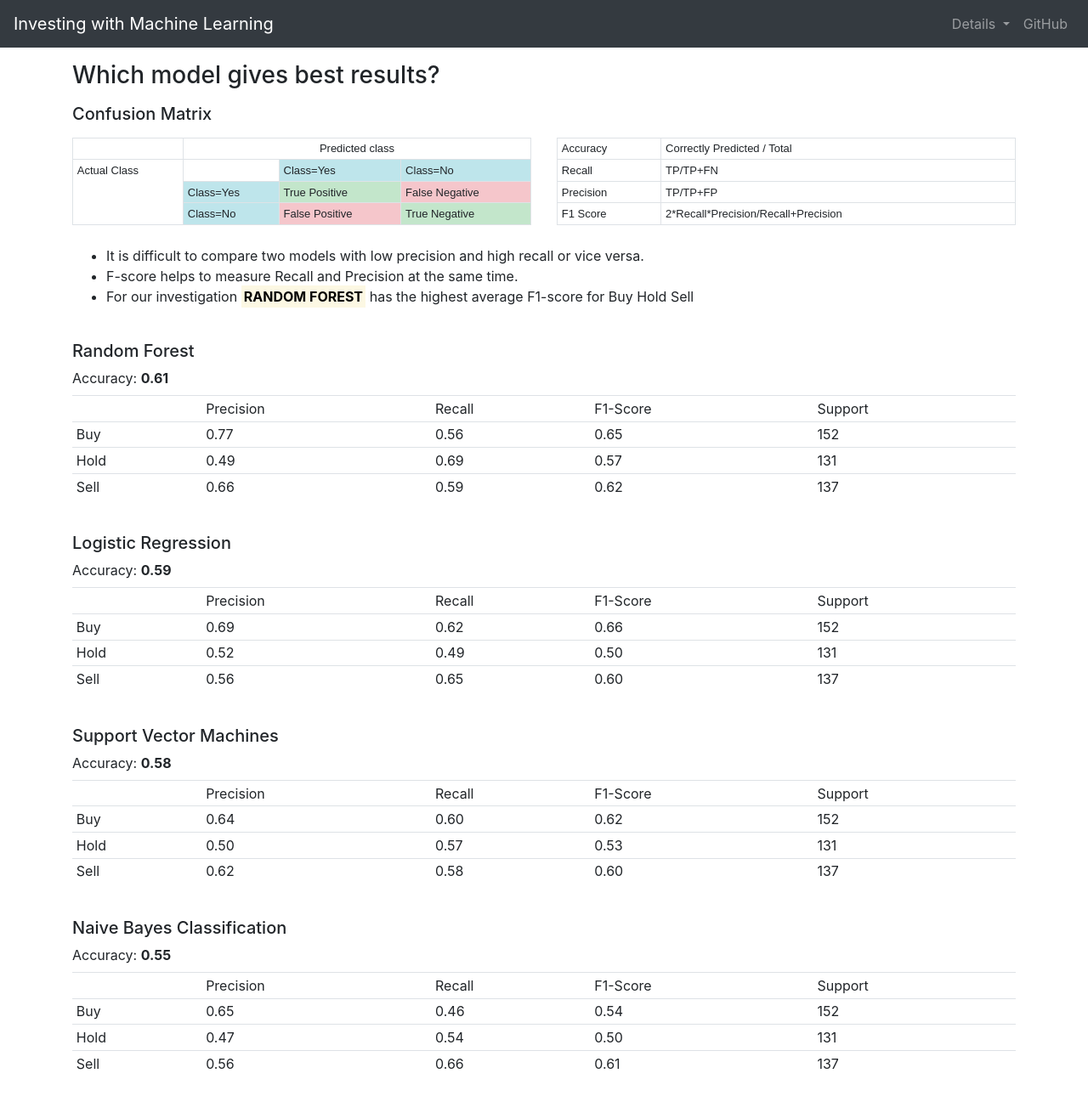
After one commit to mollyperlich/finalProject, a PHP site: page /bestmodel.html in a window 1280 px wide. The commit adds this page. Shown: the whole page at 85% size. Run offline with PHP 8.4, Linux system fonts and the light colour scheme.

Commit message:
Updated best model page

```diff
--- /dev/null
+++ b/visualization/bestmodel.html
@@ -0,0 +1,317 @@
+<html lang="en">
+<head>
+    <meta charset="UTF-8">
+    <meta name="viewport" content="width=device-width, initial-scale=1.0">
+    <meta http-equiv="X-UA-Compatible" content="ie=edge">
+    <title>Investing with Machine Learning: Best Model</title>
+
+    <!-- CSS: Bootstrap -->
+    <link rel="stylesheet" href="https://stackpath.bootstrapcdn.com/bootstrap/4.3.1/css/bootstrap.min.css" integrity="sha384-ggOyR0iXCbMQv3Xipma34MD+dH/1fQ784/j6cY/iJTQUOhcWr7x9JvoRxT2MZw1T" crossorigin="anonymous">
+
+    <!-- CSS: Custom for Site -->
+    <link rel="stylesheet" href="static/css/styles.css">
+</head>
+<body>
+
+
+    <!-- Nav Bar -->
+    <nav class="navbar navbar-dark bg-dark navbar-expand-md">
+
+        <!-- Landing Page Link -->
+        <a class="navbar-brand" href="index.html">
+            Investing with Machine Learning
+        </a>
+
+
+        <!-- Hamburger Menu -->
+        <button class="navbar-toggler" type="button" data-toggle="collapse"
+            data-target="#navbarNavDropdown" aria-controls="navbarNavDropdown" aria-expanded="false"
+            aria-label="Toggle navigation">
+            <span class="navbar-toggler-icon"></span>
+        </button>
+
+
+        <!-- Links for Nav Bar -->
+        <div id="navbarNavDropdown" class="navbar-collapse collapse">
+
+            <!--Ensure for buttons to be left justified-->
+            <ul class="navbar-nav mr-auto">
+            </ul>
+
+            <ul class="navbar-nav">
+
+                <!-- Drop down list of skills -->
+                <li class="nav-item dropdown">
+                    <a class="nav-link dropdown-toggle" href="#" id="navbarDropdownMenuLink" data-toggle="dropdown" aria-haspopup="true" aria-expanded="false">
+                        Details
+                    </a>
+                    <div class="dropdown-menu" aria-labelledby="navbarDropdownMenuLink">
+                        <a class="dropdown-item" href="newslabels.html">News Label</a>
+                        <a class="dropdown-item" href="buildingmodel.html">Building the Model</a>
+                        <a class="dropdown-item" href="bestmodel.html">Best Model</a>
+                        <a class="dropdown-item" href="results.html">Results</a>
+                        <a class="dropdown-item" href="lessonslearned.html">Lesson Learned</a>
+                    </div>
+                </li>
+
+                <!-- Social Links -->
+                <li class="nav-item">
+                    <a class="nav-link" target="_blank" href="https://github.com/mollyperlich/finalProject">GitHub</a>
+                </li>
+
+            </ul>
+        </div>
+    </nav>
+
+
+
+    <div class="container mt-3">
+
+        <h3>Which model gives best results?</h3>
+
+        <div class="row mt-3">
+            <div class="col-sm-12 col-md-6">
+                    <h5>Confusion Matrix</h5>
+            </div>
+        </div>
+
+        <div class="row mt-2">
+            <div class="col-sm-12 col-md-6">
+                <table class="table table-bordered table-sm resulttable">
+                    <tr>
+                        <td>&nbsp;</td>
+                        <td class="text-center" colspan="3">Predicted class</td>
+                    </tr>
+                    <tr>
+                        <td rowspan="3">Actual Class</td>
+                        <td></td>
+                        <td class="table-info">Class=Yes</td>
+                        <td class="table-info">Class=No</td>
+                    </tr>
+                    <tr>
+                        <td class="table-info">Class=Yes</td>
+                        <td class="table-success">True Positive</td>
+                        <td class="table-danger">False Negative</td>
+                    </tr>
+                    <tr>
+                        <td class="table-info">Class=No</td>
+                        <td class="table-danger">False Positive</td>
+                        <td class="table-success">True Negative</td>
+                    </tr>
+                </table>
+            </div>
+
+            <div class="col-sm-12 col-md-6">
+                <table class="table table-bordered table-sm resulttable">
+                    <tr>
+                        <td>Accuracy</td>
+                        <td>Correctly Predicted / Total</td>
+                    </tr>
+                    <tr>
+                        <td>Recall</td>
+                        <td>TP/TP+FN</td>
+                    </tr>
+                    <tr>
+                        <td>Precision</td>
+                        <td>TP/TP+FP</td>
+                    </tr>
+                    <tr>
+                        <td>F1 Score</td>
+                        <td>2*Recall*Precision/Recall+Precision</td>
+                    </tr>
+                </table>
+            </div>
+        </div>
+
+
+        <div class="row mt-2">
+            <div class="col-12">
+                <ul>
+                    <li>It is difficult to compare two models with low precision and high recall or vice versa. </li>
+                    <li>F-score helps to measure Recall and Precision at the same time. </li>
+                    <li>For our investigation <b><mark>RANDOM FOREST</mark></b> has the highest average F1-score for Buy Hold Sell</li>
+                </ul>
+            </div>
+        </div>
+
+
+        <div class="row mt-4">
+            <div class="col-12">
+                <h5>Random Forest</h5>
+                Accuracy: <a class="font-weight-bold">0.61</a>
+
+                <div class="mt-2">
+                    <table class="table table-sm">
+                        <tr>
+                            <td>&nbsp;</td>
+                            <td>Precision</td>
+                            <td>Recall</td>
+                            <td>F1-Score</td>
+                            <td>Support</td>
+                        </tr>
+                        <tr>
+                            <td>Buy</td>
+                            <td>0.77</td>
+                            <td>0.56</td>
+                            <td>0.65</td>
+                            <td>152</td>
+                        </tr>
+                        <tr>
+                            <td>Hold</td>
+                            <td>0.49</td>
+                            <td>0.69</td>
+                            <td>0.57</td>
+                            <td>131</td>
+                        </tr>
+                        <tr>
+                            <td>Sell</td>
+                            <td>0.66</td>
+                            <td>0.59</td>
+                            <td>0.62</td>
+                            <td>137</td>
+                        </tr>
+                    </table>
+                </div>
+            </div>
+        </div>
+
+
+        <div class="row mt-4">
+
+            <div class="col-12">
+                <h5>Logistic Regression</h5>
+                Accuracy: <a class="font-weight-bold">0.59</a>
+
+                <div class="mt-2">
+                    <table class="table table-sm">
+                        <tr>
+                            <td>&nbsp;</td>
+                            <td>Precision</td>
+                            <td>Recall</td>
+                            <td>F1-Score</td>
+                            <td>Support</td>
+                        </tr>
+                        <tr>
+                            <td>Buy</td>
+                            <td>0.69</td>
+                            <td>0.62</td>
+                            <td>0.66</td>
+                            <td>152</td>
+                        </tr>
+                        <tr>
+                            <td>Hold</td>
+                            <td>0.52</td>
+                            <td>0.49</td>
+                            <td>0.50</td>
+                            <td>131</td>
+                        </tr>
+                        <tr>
+                            <td>Sell</td>
+                            <td>0.56</td>
+                            <td>0.65</td>
+                            <td>0.60</td>
+                            <td>137</td>
+                        </tr>
+                    </table>
+                </div>
+            </div>
+        </div>
+
+
+        <div class="row mt-4">
+
+            <div class="col-12">
+                <h5>Support Vector Machines</h5>
+                Accuracy: <a class="font-weight-bold">0.58</a>
+
+                <div class="mt-2">
+                    <table class="table table-sm">
+                        <tr>
+                            <td>&nbsp;</td>
+                            <td>Precision</td>
+                            <td>Recall</td>
+                            <td>F1-Score</td>
+                            <td>Support</td>
+                        </tr>
+                        <tr>
+                            <td>Buy</td>
+                            <td>0.64</td>
+                            <td>0.60</td>
+                            <td>0.62</td>
+                            <td>152</td>
+                        </tr>
+                        <tr>
+                            <td>Hold</td>
+                            <td>0.50</td>
+                            <td>0.57</td>
+                            <td>0.53</td>
+                            <td>131</td>
+                        </tr>
+                        <tr>
+                            <td>Sell</td>
+                            <td>0.62</td>
+                            <td>0.58</td>
+                            <td>0.60</td>
+                            <td>137</td>
+                        </tr>
+                    </table>
+                </div>
+            </div>
+        </div>
+
+
+        <div class="row mt-4 mb-2">
+
+            <div class="col-12">
+                <h5>Naive Bayes Classification</h5>
+                Accuracy: <a class="font-weight-bold">0.55</a>
+
+                <div class="mt-2">
+                    <table class="table table-sm">
+                        <tr>
+                            <td>&nbsp;</td>
+                            <td>Precision</td>
+                            <td>Recall</td>
+                            <td>F1-Score</td>
+                            <td>Support</td>
+                        </tr>
+                        <tr>
+                            <td>Buy</td>
+                            <td>0.65</td>
+                            <td>0.46</td>
+                            <td>0.54</td>
+                            <td>152</td>
+                        </tr>
+                        <tr>
+                            <td>Hold</td>
+                            <td>0.47</td>
+                            <td>0.54</td>
+                            <td>0.50</td>
+                            <td>131</td>
+                        </tr>
+                        <tr>
+                            <td>Sell</td>
+                            <td>0.56</td>
+                            <td>0.66</td>
+                            <td>0.61</td>
+                            <td>137</td>
+                        </tr>
+                    </table>
+                </div>
+            </div>
+        </div>
+
+
+    </div>
+
+
+
+    <!-- JS: Bootstrap -->
+    <script src="https://code.jquery.com/jquery-3.3.1.slim.min.js" integrity="sha384-q8i/X+965DzO0rT7abK41JStQIAqVgRVzpbzo5smXKp4YfRvH+8abtTE1Pi6jizo" crossorigin="anonymous"></script>
+    <script src="https://cdnjs.cloudflare.com/ajax/libs/popper.js/1.14.7/umd/popper.min.js" integrity="sha384-UO2eT0CpHqdSJQ6hJty5KVphtPhzWj9WO1clHTMGa3JDZwrnQq4sF86dIHNDz0W1" crossorigin="anonymous"></script>
+    <script src="https://stackpath.bootstrapcdn.com/bootstrap/4.3.1/js/bootstrap.min.js" integrity="sha384-JjSmVgyd0p3pXB1rRibZUAYoIIy6OrQ6VrjIEaFf/nJGzIxFDsf4x0xIM+B07jRM" crossorigin="anonymous"></script>
+
+    <!-- JS: D3 -->
+    <script src="https://d3js.org/d3.v5.min.js"></script>
+</body>
+</html>
--- a/visualization/index.html
+++ b/visualization/index.html
@@ -48,6 +48,7 @@
                     <div class="dropdown-menu" aria-labelledby="navbarDropdownMenuLink">
                         <a class="dropdown-item" href="newslabels.html">News Label</a>
                         <a class="dropdown-item" href="buildingmodel.html">Building the Model</a>
+                        <a class="dropdown-item" href="bestmodel.html">Best Model</a>
                         <a class="dropdown-item" href="results.html">Results</a>
                         <a class="dropdown-item" href="lessonslearned.html">Lesson Learned</a>
                     </div>
--- a/visualization/lessionslearned.html
+++ b/visualization/lessionslearned.html
@@ -48,6 +48,7 @@
                     <div class="dropdown-menu" aria-labelledby="navbarDropdownMenuLink">
                         <a class="dropdown-item" href="newslabels.html">News Label</a>
                         <a class="dropdown-item" href="buildingmodel.html">Building the Model</a>
+                        <a class="dropdown-item" href="bestmodel.html">Best Model</a>
                         <a class="dropdown-item" href="results.html">Results</a>
                         <a class="dropdown-item" href="lessonslearned.html">Lesson Learned</a>
                     </div>
--- a/visualization/results.html
+++ b/visualization/results.html
@@ -49,7 +49,9 @@
                     <div class="dropdown-menu" aria-labelledby="navbarDropdownMenuLink">
                         <a class="dropdown-item" href="newslabels.html">News Label</a>
                         <a class="dropdown-item" href="buildingmodel.html">Building the Model</a>
+                        <a class="dropdown-item" href="bestmodel.html">Best Model</a>
                         <a class="dropdown-item" href="results.html">Results</a>
+                        <a class="dropdown-item" href="lessonslearned.html">Lesson Learned</a>
                     </div>
                 </li>
 
--- a/visualization/static/css/styles.css
+++ b/visualization/static/css/styles.css
@@ -96,3 +96,8 @@
   .logoimage{
     max-width: 150px;
   }
+
+
+  .resulttable{
+    font: 13px sans-serif;
+  }
```
Also changed, not shown: visualization/buildingmodel.html (+5 -4 lines), visualization/newslabels.html (+5 -4 lines).
